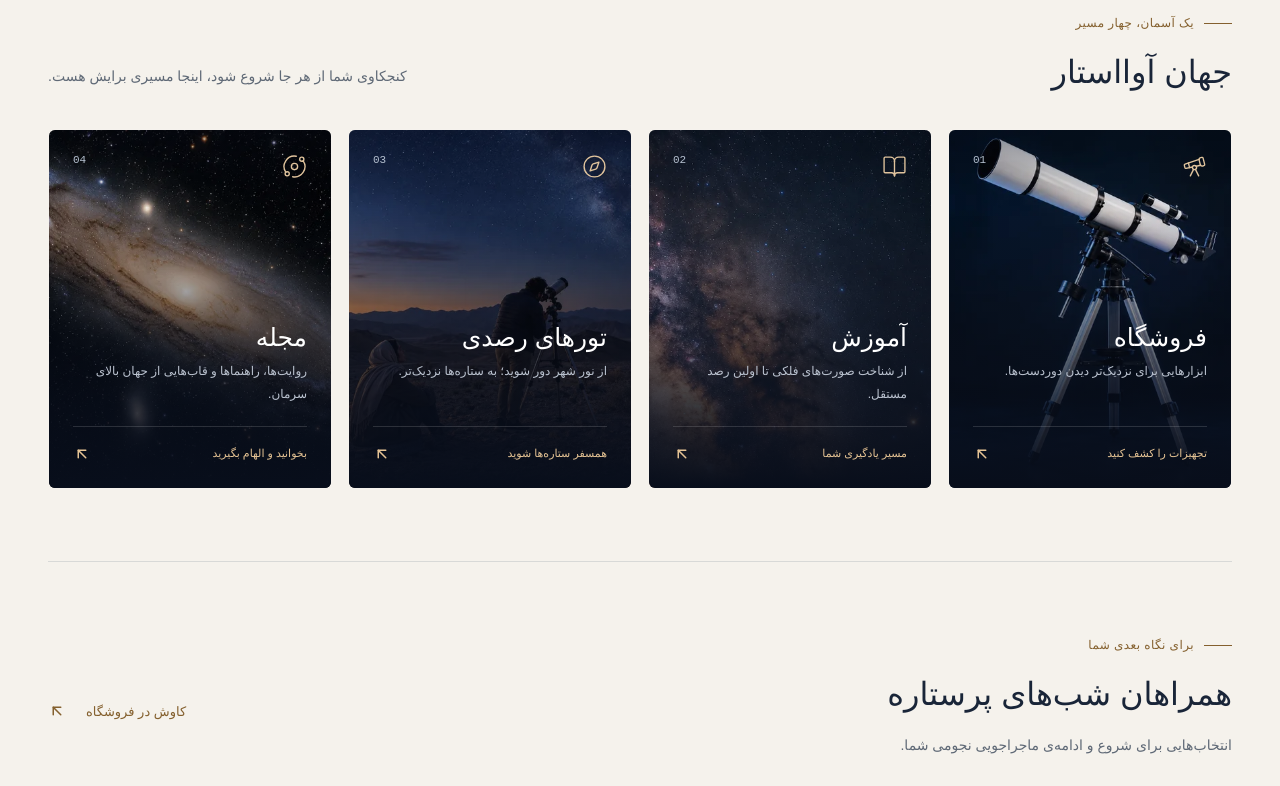
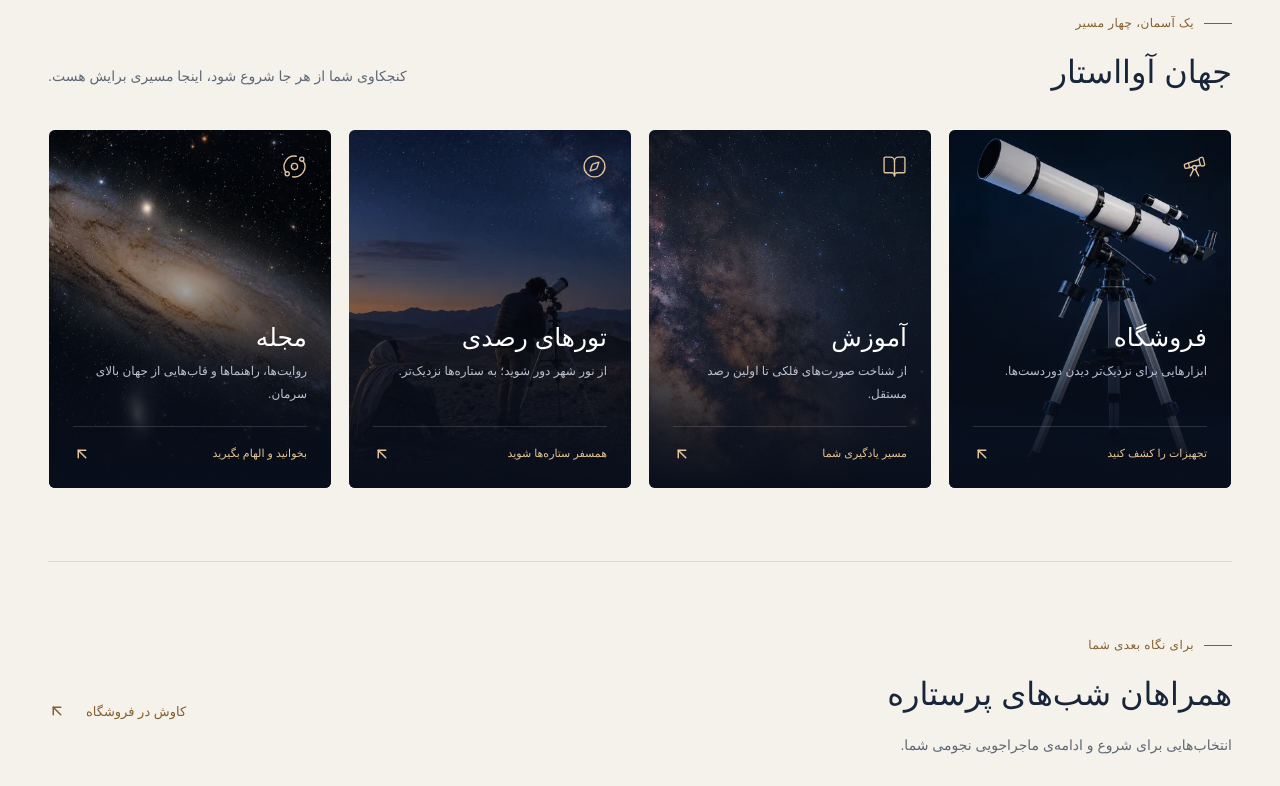
Before and after one commit to amincodelabs/Moon, a React (Vite) app: page / in a window 1280 px wide. Shown: the part 1220-2006 px from the top of the page. Built offline with nearby package versions, Linux system fonts and the light colour scheme.

Commit message:
Remove decorative landing section numbers

```diff
--- a/src/components/Discovery.tsx
+++ b/src/components/Discovery.tsx
@@ -81,7 +81,7 @@ export function Hero({ t, go }: { t: Copy; go: Navigate }) {
           </a>
           <p>{t.heroCaption}</p>
           <span className="sky-coordinate" aria-hidden="true">
-            AVASTAR &nbsp; / &nbsp; 01
+            AVASTAR
           </span>
         </div>
       </section>
@@ -108,7 +108,6 @@ export function Discovery({ t, go }: { t: Copy; go: Navigate }) {
               <div className="destination-shade" />
               <div className="destination-top">
                 <Icon size={25} strokeWidth={1.3} />
-                <span>{d.number}</span>
               </div>
               <div className="destination-copy">
                 <h3>{t[d.name]}</h3>
--- a/src/components/Experiences.tsx
+++ b/src/components/Experiences.tsx
@@ -94,9 +94,7 @@ export function Editorial({ t, go }: { t: Copy; go: Navigate }) {
             loading="lazy"
             decoding="async"
           />
-          <span aria-hidden="true">
-            THE NIGHT JOURNAL <span>01 —</span>
-          </span>
+          <span aria-hidden="true">THE NIGHT JOURNAL</span>
         </div>
         <div className="editorial-copy">
           <p className="eyebrow">{t.editorialTag}</p>
--- a/src/data.ts
+++ b/src/data.ts
@@ -26,7 +26,6 @@ export const destinations: {
   action: CopyKey;
   image: string;
   alt: CopyKey;
-  number: string;
 }[] = [
   {
     id: "store",
@@ -35,7 +34,6 @@ export const destinations: {
     action: "storeAction",
     image: "telescope",
     alt: "telescopeAlt",
-    number: "01",
   },
   {
     id: "education",
@@ -44,7 +42,6 @@ export const destinations: {
     action: "educationAction",
     image: "sky",
     alt: "skyAlt",
-    number: "02",
   },
   {
     id: "tours",
@@ -53,7 +50,6 @@ export const destinations: {
     action: "toursAction",
     image: "tour",
     alt: "tourAlt",
-    number: "03",
   },
   {
     id: "magazine",
@@ -62,7 +58,6 @@ export const destinations: {
     action: "magazineAction",
     image: "galaxy",
     alt: "galaxyAlt",
-    number: "04",
   },
 ];
 export const products: {
--- a/src/styles.css
+++ b/src/styles.css
@@ -750,13 +750,8 @@ a:hover .direction-arrow {
 }
 .destination-top {
   display: flex;
-  justify-content: space-between;
   padding: 24px;
   color: #e1c49d;
-}
-.destination-top span {
-  font: 11px monospace;
-  color: #b6c1d0;
 }
 .destination-copy {
   position: absolute;
@@ -1885,9 +1880,6 @@ a:hover .direction-arrow {
   .destination-top svg {
     width: 21px;
   }
-  .destination-top span {
-    font-size: 9px;
-  }
   .destination-copy {
     inset-inline: 15px;
     bottom: 18px;
```
